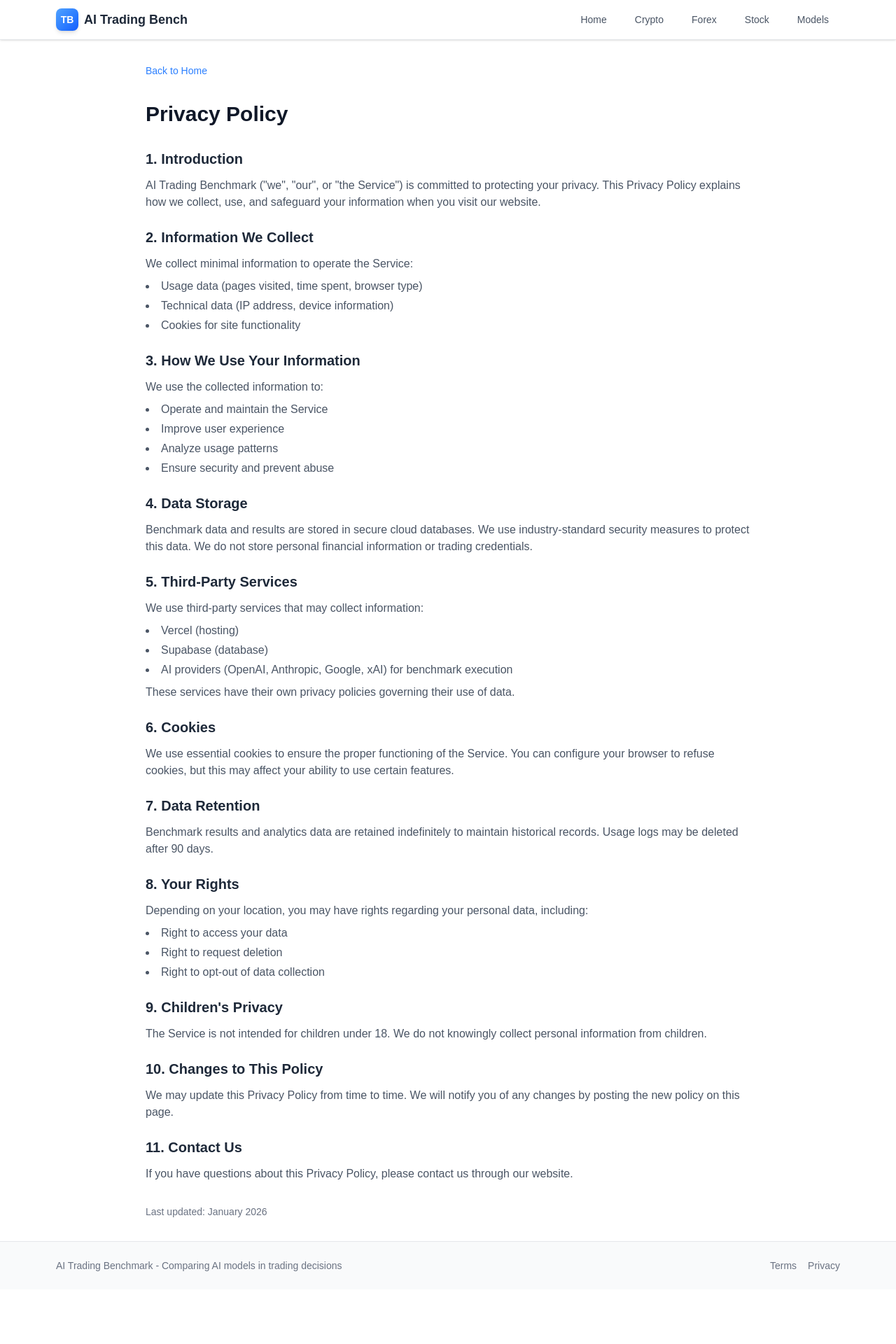
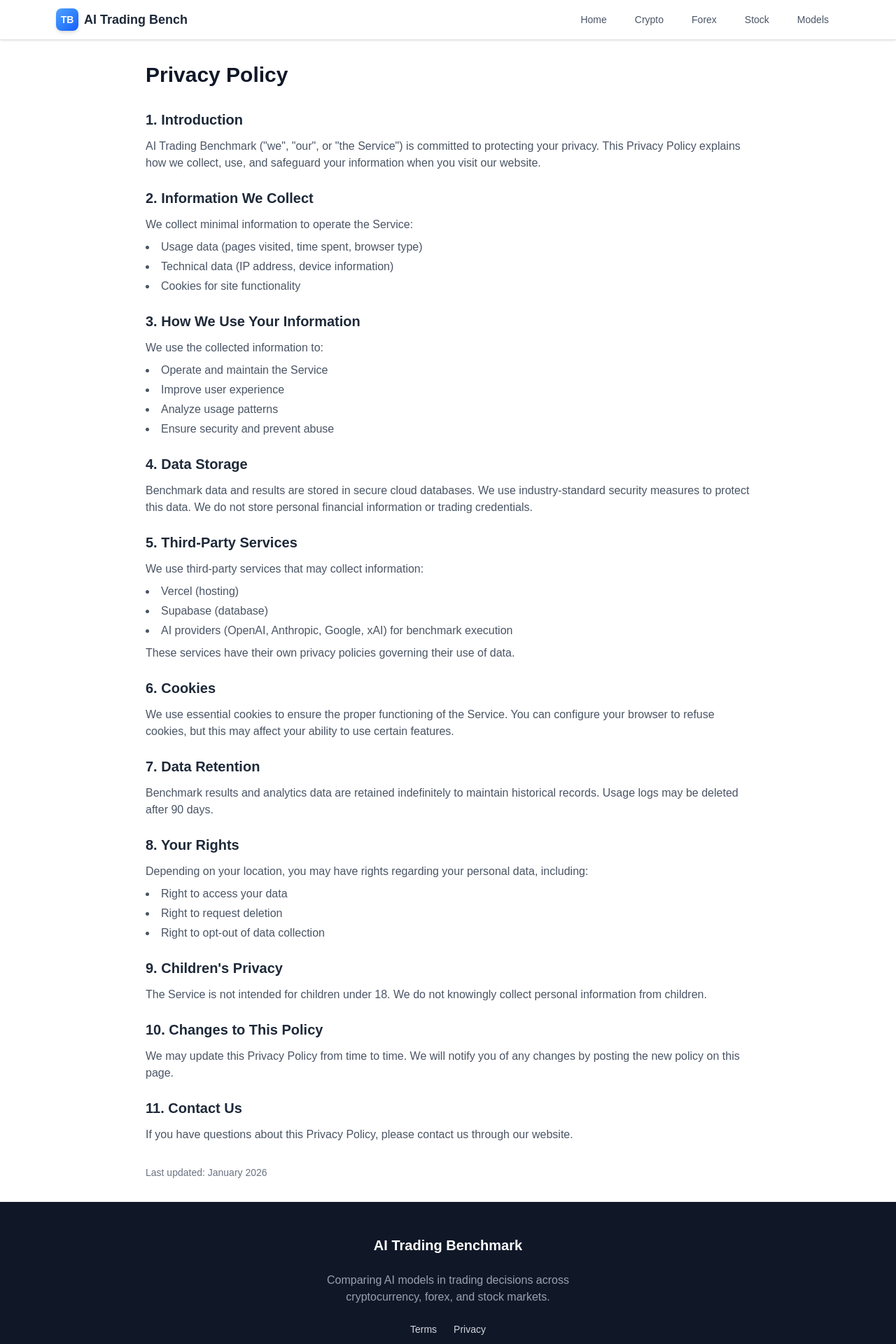
Before and after one commit to a-yama100/ai-trading-bench, a Next.js app: page /privacy in a window 1280 px wide. Shown: the top 1920 px of the page at 70% size. Before the commit the page ends 1842 px from the top, so only its background shows below. Built offline with nearby package versions, Linux system fonts and the light colour scheme.

Commit message:
Update UI: dark footer, scroll-to-top button, remove back links

```diff
--- a/src/app/crypto/page.tsx
+++ b/src/app/crypto/page.tsx
@@ -1,5 +1,4 @@
 import { supabase } from '@/lib/supabase'
-import Link from 'next/link'
 
 async function getCryptoRankings() {
   const { data, error } = await supabase
@@ -28,12 +27,6 @@ export default async function CryptoPage() {
 
   return (
     <div className="max-w-6xl mx-auto px-4 py-8">
-      <div className="mb-8">
-        <Link href="/" className="text-blue-500 hover:text-blue-700 text-sm">
-          Back to Home
-        </Link>
-      </div>
-
       <div className="bg-gradient-to-r from-orange-400 to-orange-600 rounded-xl p-6 mb-8">
         <h1 className="text-3xl font-bold text-white">Cryptocurrency</h1>
         <p className="text-white/80 mt-2">BTC/USD Trading Benchmark</p>
--- a/src/app/forex/page.tsx
+++ b/src/app/forex/page.tsx
@@ -1,5 +1,4 @@
 import { supabase } from '@/lib/supabase'
-import Link from 'next/link'
 
 async function getForexRankings() {
   const { data, error } = await supabase
@@ -28,12 +27,6 @@ export default async function ForexPage() {
 
   return (
     <div className="max-w-6xl mx-auto px-4 py-8">
-      <div className="mb-8">
-        <Link href="/" className="text-blue-500 hover:text-blue-700 text-sm">
-          Back to Home
-        </Link>
-      </div>
-
       <div className="bg-gradient-to-r from-blue-400 to-blue-600 rounded-xl p-6 mb-8">
         <h1 className="text-3xl font-bold text-white">Forex</h1>
         <p className="text-white/80 mt-2">EUR/USD Trading Benchmark</p>
--- a/src/app/layout.tsx
+++ b/src/app/layout.tsx
@@ -3,6 +3,7 @@ import { Geist, Geist_Mono } from 'next/font/google'
 import './globals.css'
 import { Navbar } from '@/components/Navbar'
 import { Footer } from '@/components/Footer'
+import { ScrollToTop } from '@/components/ScrollToTop'
 
 const geistSans = Geist({
   variable: '--font-geist-sans',
@@ -32,6 +33,7 @@ export default function RootLayout({
           {children}
         </main>
         <Footer />
+        <ScrollToTop />
       </body>
     </html>
   )
--- a/src/app/models/page.tsx
+++ b/src/app/models/page.tsx
@@ -1,5 +1,4 @@
 import { supabase } from '@/lib/supabase'
-import Link from 'next/link'
 
 interface Model {
   id: string
@@ -88,12 +87,6 @@ export default async function ModelsPage() {
   return (
     <div className="max-w-6xl mx-auto px-4 py-8">
       <div className="mb-8">
-        <Link href="/" className="text-blue-500 hover:text-blue-700 text-sm">
-          Back to Home
-        </Link>
-      </div>
-
-      <div className="mb-8">
         <h1 className="text-3xl font-bold text-gray-900">AI Models</h1>
         <p className="text-gray-600 mt-2">All AI models participating in the trading benchmark</p>
       </div>
--- a/src/app/privacy/page.tsx
+++ b/src/app/privacy/page.tsx
@@ -1,14 +1,7 @@
-import Link from 'next/link'
 
 export default function PrivacyPage() {
   return (
     <div className="max-w-4xl mx-auto px-4 py-8">
-      <div className="mb-8">
-        <Link href="/" className="text-blue-500 hover:text-blue-700 text-sm">
-          Back to Home
-        </Link>
-      </div>
-
       <h1 className="text-3xl font-bold text-gray-900 mb-8">Privacy Policy</h1>
 
       <div className="prose prose-gray max-w-none space-y-6">
--- a/src/app/stock/page.tsx
+++ b/src/app/stock/page.tsx
@@ -1,5 +1,4 @@
 import { supabase } from '@/lib/supabase'
-import Link from 'next/link'
 
 async function getStockRankings() {
   const { data, error } = await supabase
@@ -28,12 +27,6 @@ export default async function StockPage() {
 
   return (
     <div className="max-w-6xl mx-auto px-4 py-8">
-      <div className="mb-8">
-        <Link href="/" className="text-blue-500 hover:text-blue-700 text-sm">
-          Back to Home
-        </Link>
-      </div>
-
       <div className="bg-gradient-to-r from-green-400 to-green-600 rounded-xl p-6 mb-8">
         <h1 className="text-3xl font-bold text-white">Stock</h1>
         <p className="text-white/80 mt-2">S&P 500 Trading Benchmark</p>
--- a/src/app/terms/page.tsx
+++ b/src/app/terms/page.tsx
@@ -1,14 +1,7 @@
-import Link from 'next/link'
 
 export default function TermsPage() {
   return (
     <div className="max-w-4xl mx-auto px-4 py-8">
-      <div className="mb-8">
-        <Link href="/" className="text-blue-500 hover:text-blue-700 text-sm">
-          Back to Home
-        </Link>
-      </div>
-
       <h1 className="text-3xl font-bold text-gray-900 mb-8">Terms of Service</h1>
 
       <div className="prose prose-gray max-w-none space-y-6">
--- a/src/components/Footer.tsx
+++ b/src/components/Footer.tsx
@@ -1,16 +1,29 @@
 import Link from 'next/link'
 
 export function Footer() {
+  const currentYear = new Date().getFullYear()
+
   return (
-    <footer className="bg-gray-50 border-t border-gray-200 mt-auto">
-      <div className="max-w-6xl mx-auto px-4 py-6">
-        <div className="flex flex-col md:flex-row justify-between items-center gap-4">
-          <div className="text-sm text-gray-500">
-            AI Trading Benchmark - Comparing AI models in trading decisions
+    <footer className="bg-gray-900 text-gray-300 mt-auto">
+      <div className="max-w-6xl mx-auto px-4 py-12">
+        <div className="flex flex-col items-center gap-6">
+          <Link href="/" className="text-xl font-bold text-white hover:text-blue-400 transition-colors">
+            AI Trading Benchmark
+          </Link>
+
+          <p className="text-gray-400 text-center max-w-md">
+            Comparing AI models in trading decisions across cryptocurrency, forex, and stock markets.
+          </p>
+
+          <div className="flex items-center space-x-6 text-sm">
+            <Link href="/terms" className="hover:text-white transition-colors">Terms</Link>
+            <Link href="/privacy" className="hover:text-white transition-colors">Privacy</Link>
           </div>
-          <div className="flex items-center space-x-4 text-sm text-gray-500">
-            <Link href="/terms" className="hover:text-gray-700">Terms</Link>
-            <Link href="/privacy" className="hover:text-gray-700">Privacy</Link>
+
+          <div className="border-t border-gray-700 w-full pt-6 mt-2">
+            <p className="text-center text-gray-500 text-sm">
+              Copyright {currentYear} AI Trading Benchmark. All rights reserved.
+            </p>
           </div>
         </div>
       </div>
--- /dev/null
+++ b/src/components/ScrollToTop.tsx
@@ -0,0 +1,41 @@
+"use client"
+
+import { useState, useEffect } from 'react'
+
+export function ScrollToTop() {
+  const [isVisible, setIsVisible] = useState(false)
+
+  useEffect(() => {
+    const toggleVisibility = () => {
+      if (window.scrollY > 300) {
+        setIsVisible(true)
+      } else {
+        setIsVisible(false)
+      }
+    }
+
+    window.addEventListener('scroll', toggleVisibility)
+    return () => window.removeEventListener('scroll', toggleVisibility)
+  }, [])
+
+  const scrollToTop = () => {
+    window.scrollTo({
+      top: 0,
+      behavior: 'smooth'
+    })
+  }
+
+  if (!isVisible) return null
+
+  return (
+    <button
+      onClick={scrollToTop}
+      className="fixed bottom-6 right-6 bg-blue-500 hover:bg-blue-600 text-white p-3 rounded-full shadow-lg transition-all duration-300 z-50"
+      aria-label="Scroll to top"
+    >
+      <svg className="w-6 h-6" fill="none" stroke="currentColor" viewBox="0 0 24 24">
+        <path strokeLinecap="round" strokeLinejoin="round" strokeWidth={2} d="M5 10l7-7m0 0l7 7m-7-7v18" />
+      </svg>
+    </button>
+  )
+}
```
